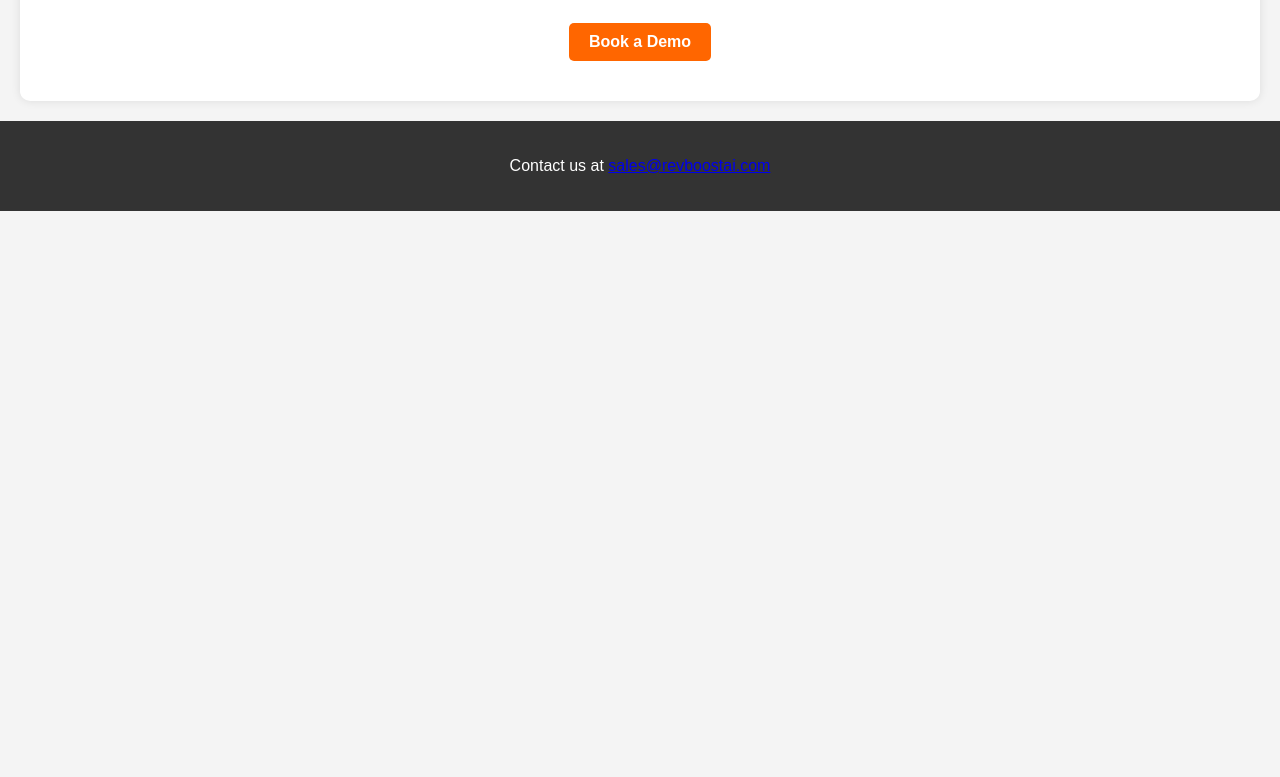
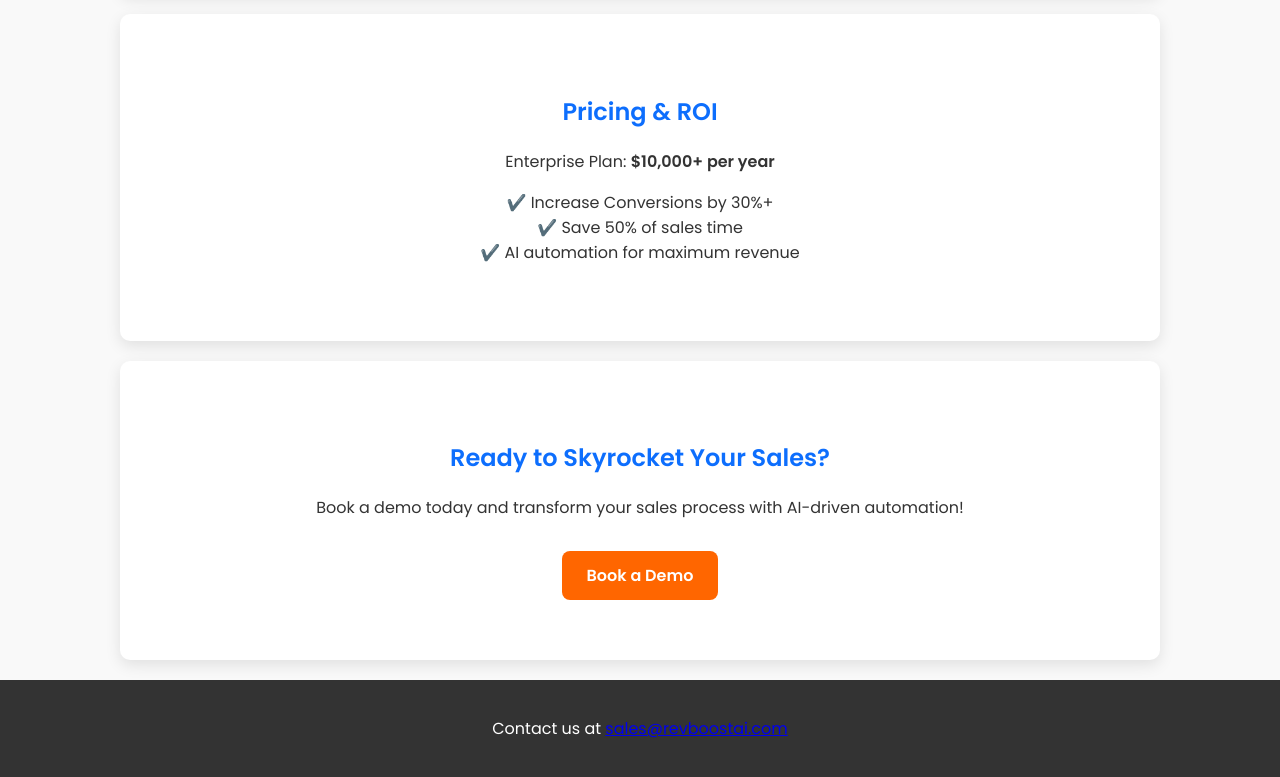
Before and after one commit to Vishwa280/RevBoost-Pro, a plain HTML site: page index.html in a window 1280 px wide. Shown: the part 1685-2462 px from the top of the page. Before the commit the page ends 1896 px from the top, so only its background shows below. Drawn offline with Linux system fonts and the light colour scheme.

Commit message:
Add files via upload

```diff
--- a/index.html
+++ b/index.html
@@ -5,6 +5,58 @@
     <meta name="viewport" content="width=device-width, initial-scale=1.0">
     <title>RevBoost AI - AI-Powered Sales Optimization</title>
     <link rel="stylesheet" href="styles.css">
+    <link href="https://fonts.googleapis.com/css2?family=Poppins:wght@300;400;600&display=swap" rel="stylesheet">
+    <style>
+        body {
+            font-family: 'Poppins', sans-serif;
+            margin: 0;
+            padding: 0;
+            background-color: #f9f9f9;
+            color: #333;
+        }
+        header {
+            background: linear-gradient(90deg, #0d6efd, #6610f2);
+            color: white;
+            text-align: center;
+            padding: 50px 20px;
+        }
+        h1 {
+            font-size: 2.5em;
+        }
+        h2 {
+            color: #0d6efd;
+        }
+        .cta-button {
+            display: inline-block;
+            padding: 12px 25px;
+            background: #ff6600;
+            color: white;
+            text-decoration: none;
+            font-weight: bold;
+            border-radius: 8px;
+            margin-top: 15px;
+            transition: 0.3s;
+        }
+        .cta-button:hover {
+            background: #cc5500;
+        }
+        section {
+            padding: 60px 20px;
+            max-width: 1000px;
+            margin: 0 auto;
+            background: white;
+            box-shadow: 0 5px 15px rgba(0, 0, 0, 0.1);
+            border-radius: 10px;
+            margin-bottom: 20px;
+        }
+        footer {
+            background: #333;
+            color: white;
+            text-align: center;
+            padding: 20px;
+            margin-top: 20px;
+        }
+    </style>
 </head>
 <body>
     <header>
```
